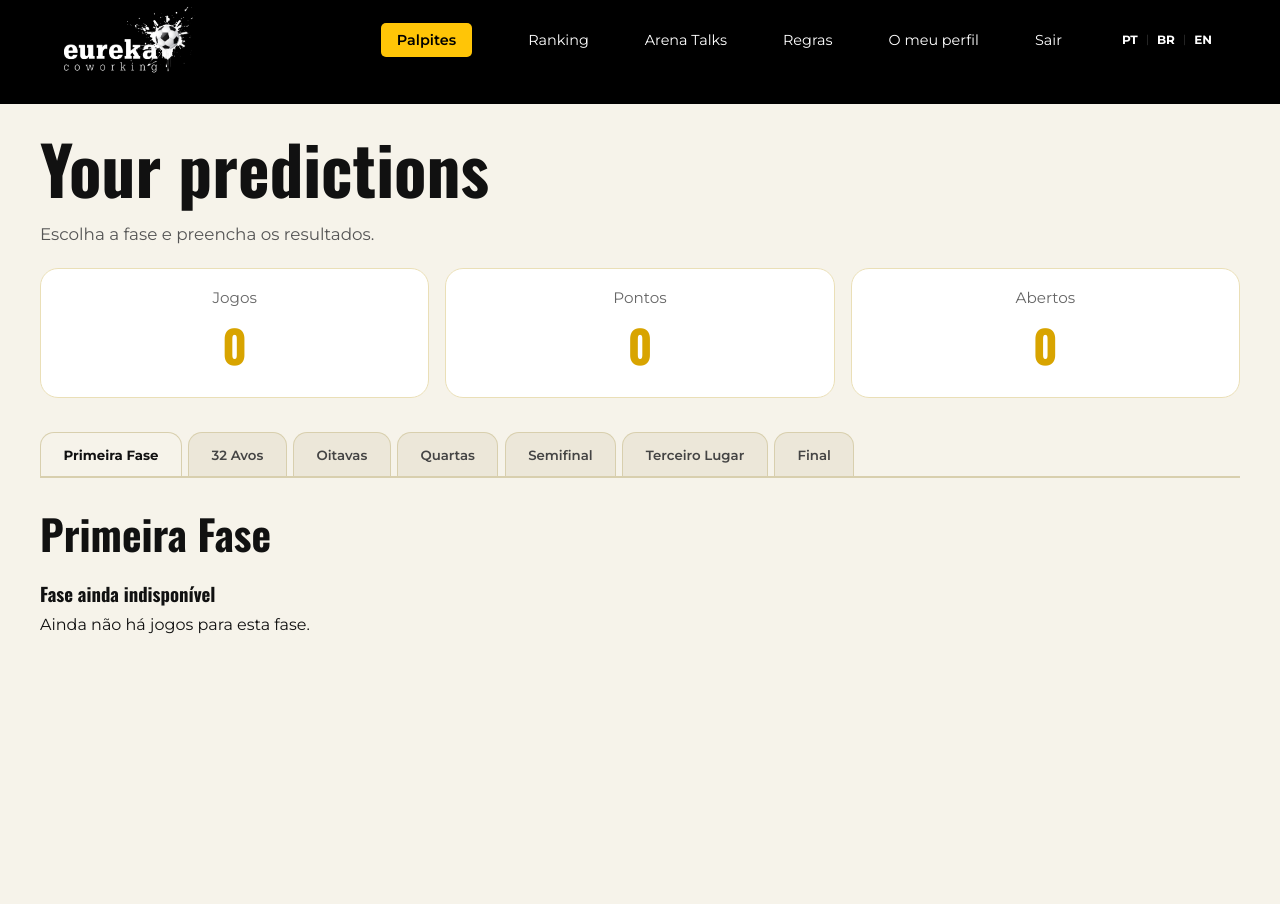
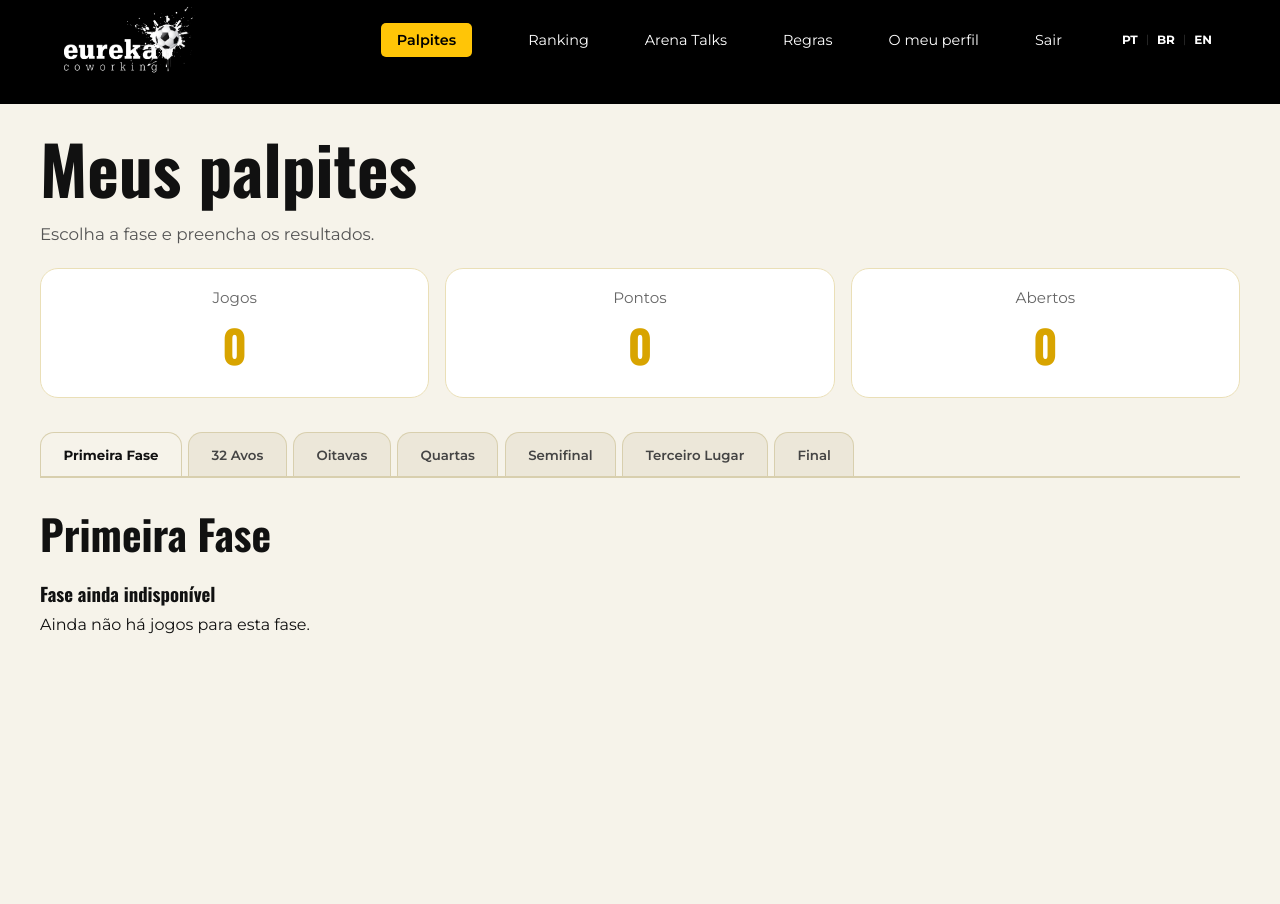
Before and after one commit to lisboaeurekacoworking/bolao, a Flask app: page /predict in a window 1280 px wide. Shown: the part 25-929 px from the top of the page. Run offline with Flask 3, Linux system fonts and the light colour scheme; the visitor is signed in with stand-in values (Sample User, id 1); data comes from the database, SQL or seed files in the repository; data that the repository does not hold is empty; parts of the project's set-up code (start-up, migrations or seed data) failed here and were passed over.

Commit message:
traduções: predict

```diff
--- a/templates/predict.html
+++ b/templates/predict.html
@@ -56,7 +56,7 @@ Eureka{% endtrans %}{% endblock %} {% block menu %}
 <main class="predict-page" data-predict-url="{{ url_for('predict') }}">
   <section class="predict-hero">
     <div class="predict-hero-header">
-      <h1>{{ _('Your predictions') }}</h1>
+      <h1>{{ _('My predictions') }}</h1>
       <p>{{ _('Choose the stage and fill in the scores.') }}</p>
     </div>
     <div class="predict-stats">
```
